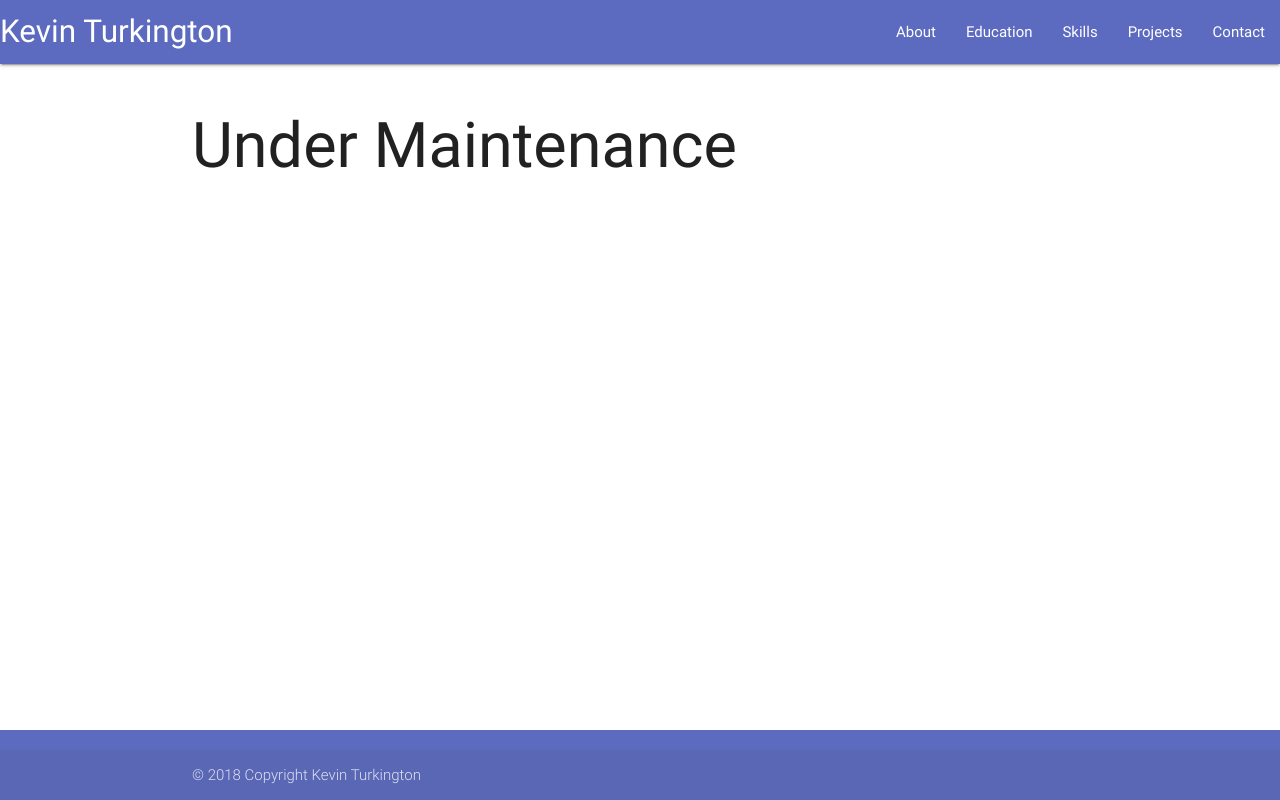
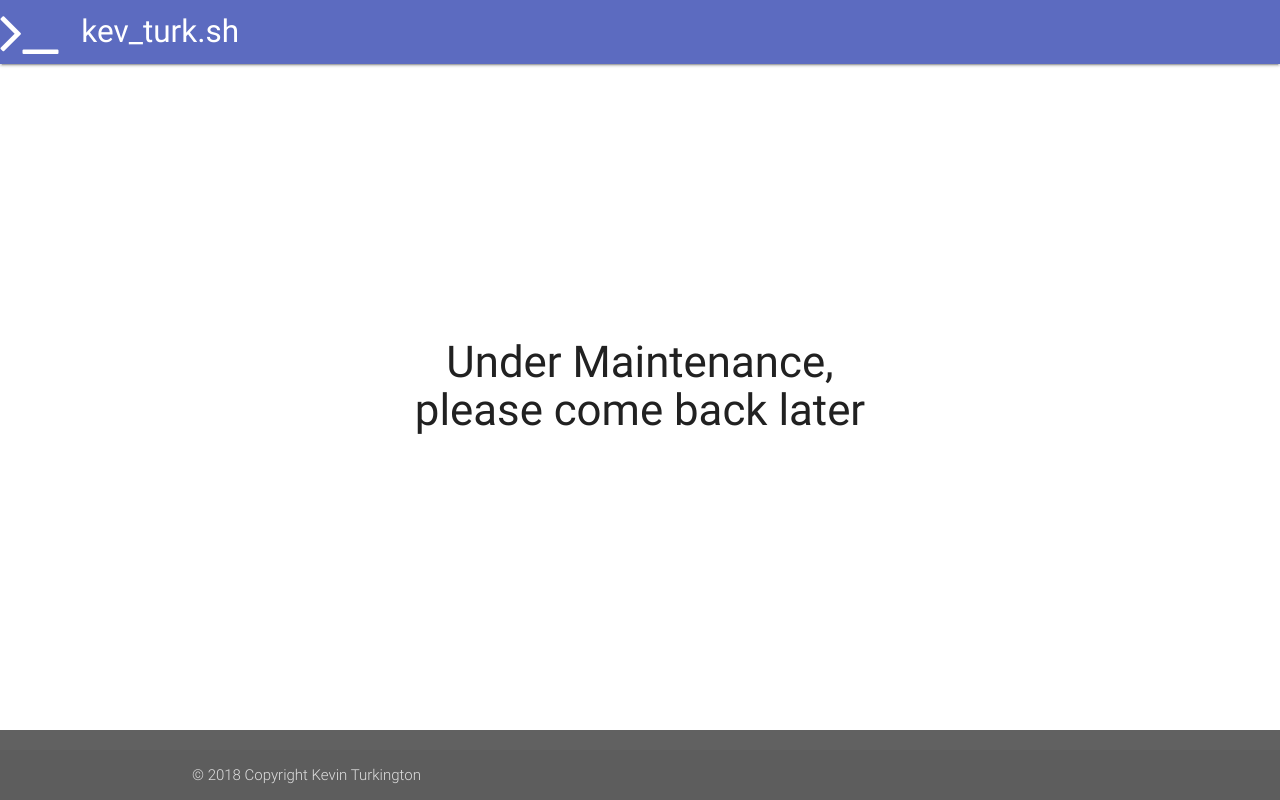
Before and after one commit to zainkai/zainkai.github.io, a plain HTML site: page index.html in a window 1280 px wide. Drawn offline with nearby package versions, Linux system fonts and the light colour scheme.

Commit message:
finalized maintanice page

```diff
--- a/index.html
+++ b/index.html
@@ -3,22 +3,24 @@
 
 <head>
     <!-- Custom CSS imports -->
-    <link type="text/css" rel="stylesheet" href="css/main.css"/>
+    <link type="text/css" rel="stylesheet" href="css/main.css" />
     <!--Import Google Icon Font-->
     <link href="https://fonts.googleapis.com/icon?family=Material+Icons" rel="stylesheet">
     <!--Import materialize.css-->
-    <link type="text/css" rel="stylesheet" href="css/materialize.min.css" media="screen,projection"/>
+    <link type="text/css" rel="stylesheet" href="css/materialize.min.css" media="screen,projection" />
+    <!-- Import Font Awesome -->
+    <link rel="stylesheet" href="https://cdnjs.cloudflare.com/ajax/libs/font-awesome/4.7.0/css/font-awesome.min.css">
     <!--Let browser know website is optimized for mobile-->
     <meta name="viewport" content="width=device-width, initial-scale=1.0" />
 </head>
 
 <body>
-    <div class="nav-wrapper">
+    <header class="nav-wrapper">
         <nav class="indigo lighten-1">
             <a href="#" class="brand-logo">
-                Kevin Turkington
+                <i class="fa fa-2x fa-terminal"></i>&nbsp;kev_turk.sh
             </a>
-            <ul id="nav-mobile" class="right hide-on-med-and-down">
+            <!-- <ul id="nav-mobile" class="right hide-on-med-and-down">
                 <li>
                     <a href="#about">About</a>
                 </li>
@@ -34,17 +36,18 @@
                 <li>
                     <a href="#contact">Contact</a>
                 </li>
-            </ul>
+            </ul> -->
         </nav>
-    </div>
+    </header>
 
     <main class="container">
-        <div class="truncate section">
-            <h1>Under Maintenance</h1>
+        <!-- TODO: Remove inline styling -->
+        <div class="valign-wrapper" style="height:80vh;">
+            <h3 class="center-align" style="width:100%">Under Maintenance,<br/> please come back later</h3>
         </div>
     </main>
 
-    <footer class="page-footer indigo lighten-1">
+    <footer class="page-footer grey darken-2">
         <div class="footer-copyright">
             <div class="container">
                 © 2018 Copyright Kevin Turkington
```
